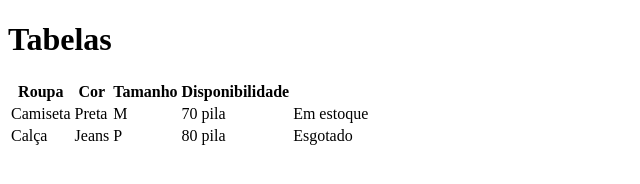
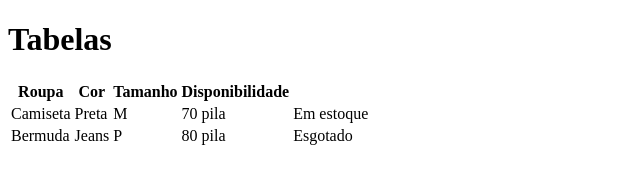
Before and after one commit to jacksonsaraujo/aula-tabela, a plain HTML site: page index.html in a window 1280 px wide. Shown: the full height of the page, 0-640 px from the left. Drawn offline with Linux system fonts and the light colour scheme.

Commit message:
trocado de calça jeans para bermuda

```diff
--- a/index.html
+++ b/index.html
@@ -22,7 +22,7 @@
 <td>70 pila</td>
 <td>Em estoque</td>
 </tr>
-<tr><td>Calça</td>
+<tr><td>Bermuda</td>
     <td>Jeans</td>
 <td>P</td>
 <td>80 pila</td>
```
